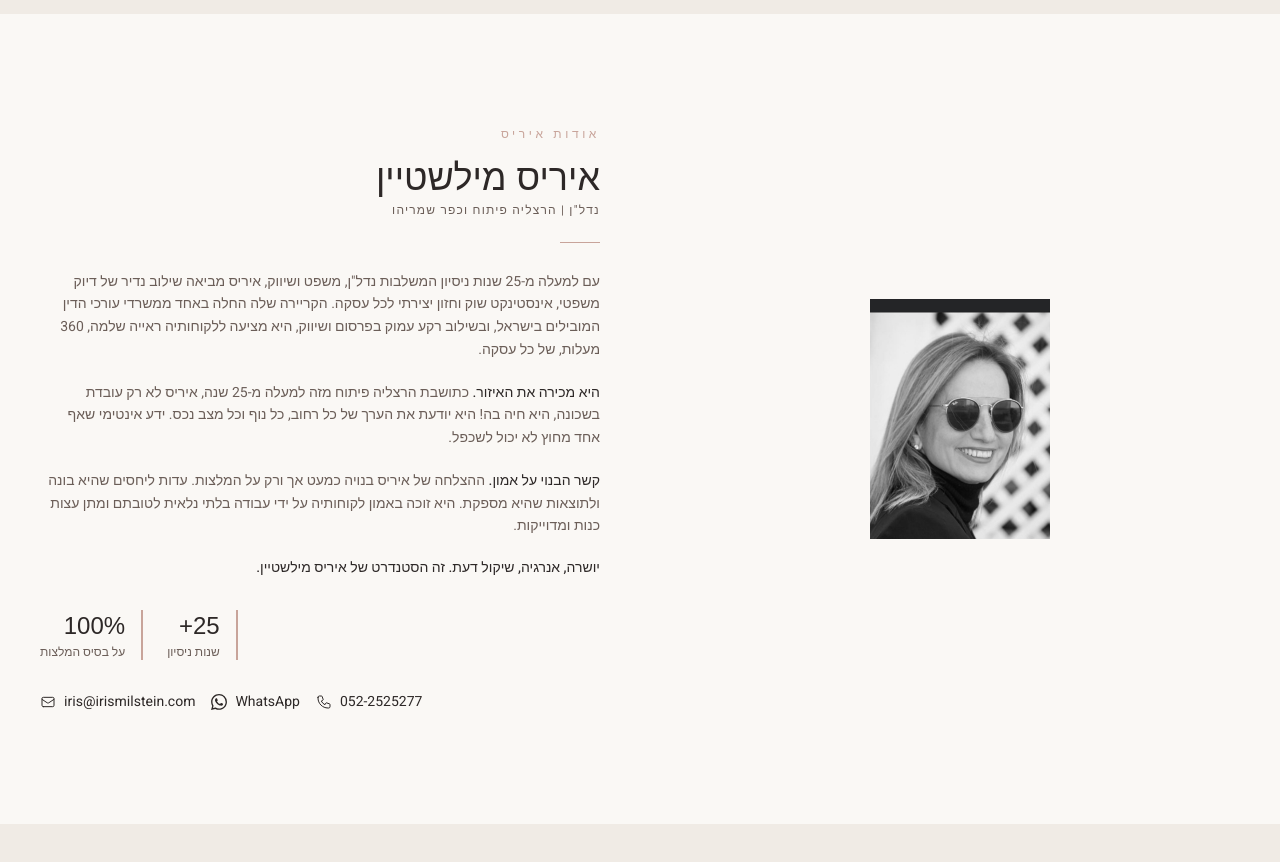
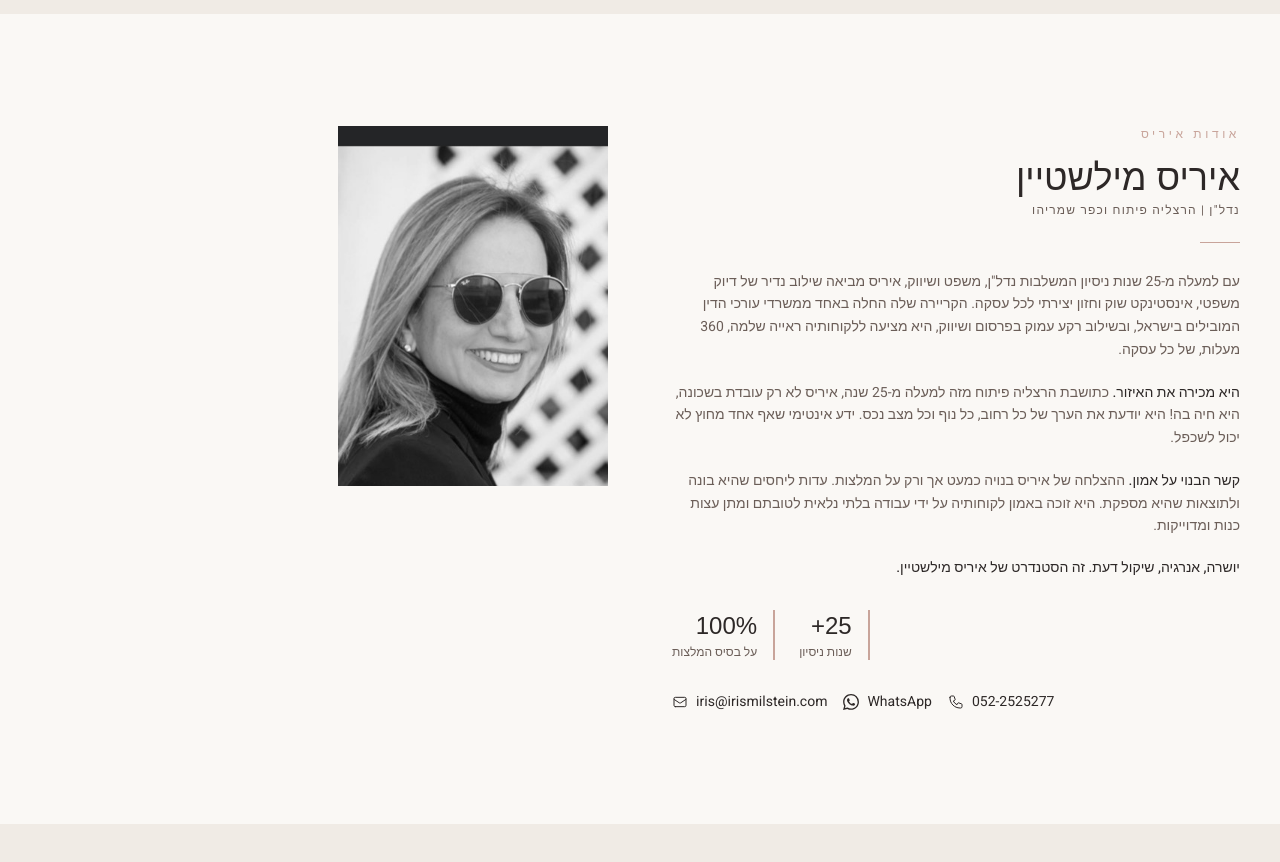
Before and after one commit to shaigatzek/iris-milstein, a Next.js app: page /he in a window 1280 px wide. Shown: the part 2161-3023 px from the top of the page. Built offline with nearby package versions, Linux system fonts and the light colour scheme; a web font is replaced by a local one.

Commit message:
Move Hebrew About: text right, image left at 270px aligned to top
Co-Authored-By: Claude Sonnet 4.6 <noreply@anthropic.com>

```diff
--- a/app/he/page.tsx
+++ b/app/he/page.tsx
@@ -389,13 +389,8 @@ export default function HebrewPage() {
       {/* ── ABOUT ─────────────────────────────────────────── */}
       <section id="about" className="bg-ivory py-20 md:py-28">
         <div className="max-w-7xl mx-auto px-5 md:px-10">
-          <div className="grid md:grid-cols-2 gap-12 md:gap-20 items-center">
-            <div className="relative order-2 md:order-1 flex justify-center">
-              <div className="relative w-[180px] overflow-hidden" style={{aspectRatio: '3/4'}}>
-                <Image src="/images/iris-profile.jpeg" alt="איריס מילשטיין מומחית נדל&quot;ן יוקרה הרצליה פיתוח" fill className="object-cover object-top" />
-              </div>
-            </div>
-            <div className="order-1 md:order-2 text-right">
+          <div className="grid md:grid-cols-2 gap-12 md:gap-16 items-start">
+            <div className="order-1 text-right">
               <div className="section-label mb-4 font-hebrew-sans">אודות איריס</div>
               <h2 className="font-hebrew text-3xl md:text-4xl text-charcoal leading-tight mb-1" style={{fontWeight: 300}}>
                 איריס מילשטיין
@@ -448,6 +443,11 @@ export default function HebrewPage() {
                   </svg>
                   iris@irismilstein.com
                 </a>
+              </div>
+            </div>
+            <div className="order-2 flex justify-start">
+              <div className="relative w-[270px] overflow-hidden" style={{aspectRatio: '3/4'}}>
+                <Image src="/images/iris-profile.jpeg" alt="איריס מילשטיין מומחית נדל&quot;ן יוקרה הרצליה פיתוח" fill className="object-cover object-top" />
               </div>
             </div>
           </div>
```
